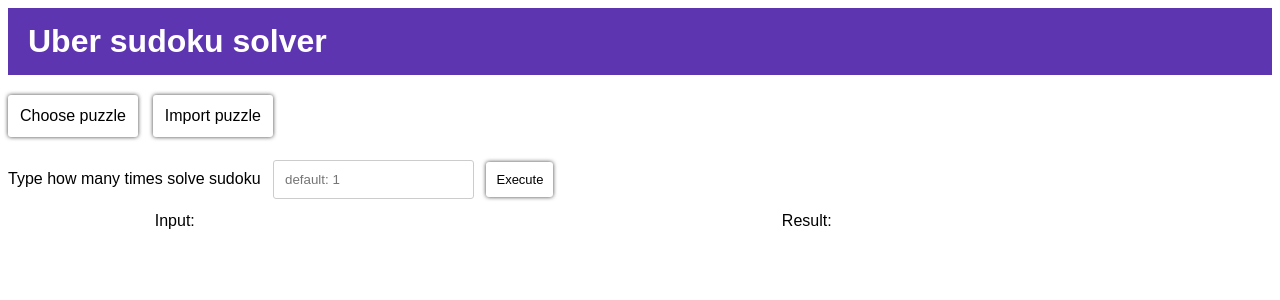
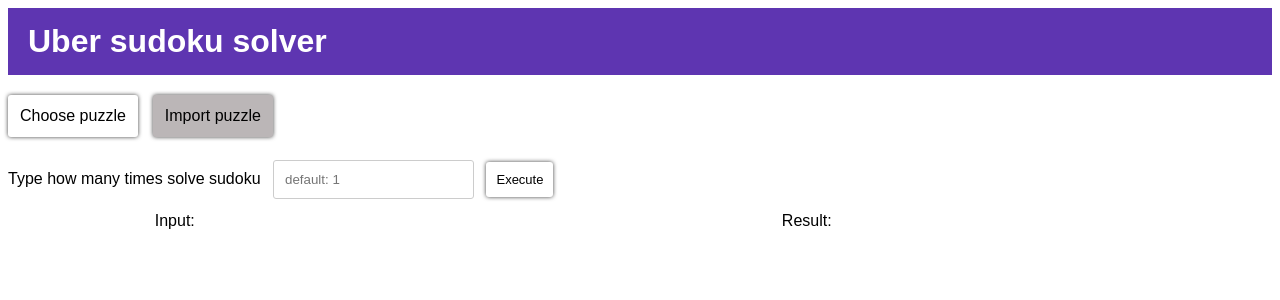
Before and after one commit to Avogardo/Sudoku-solver, a PHP site: page /index.html in a window 1280 px wide, with the pointer over the restyled element. Shown: the top 300 px of the page. Run offline with PHP 8.4, Linux system fonts and the light colour scheme.

Commit message:
changed button color if is hovered

```diff
--- a/style.css
+++ b/style.css
@@ -37,6 +37,7 @@ h1 {
 
 .button:hover {
     transition: background-color 0.2s;
+    background-color: #bbb6b7;
 }
 
 .button:focus {
```
